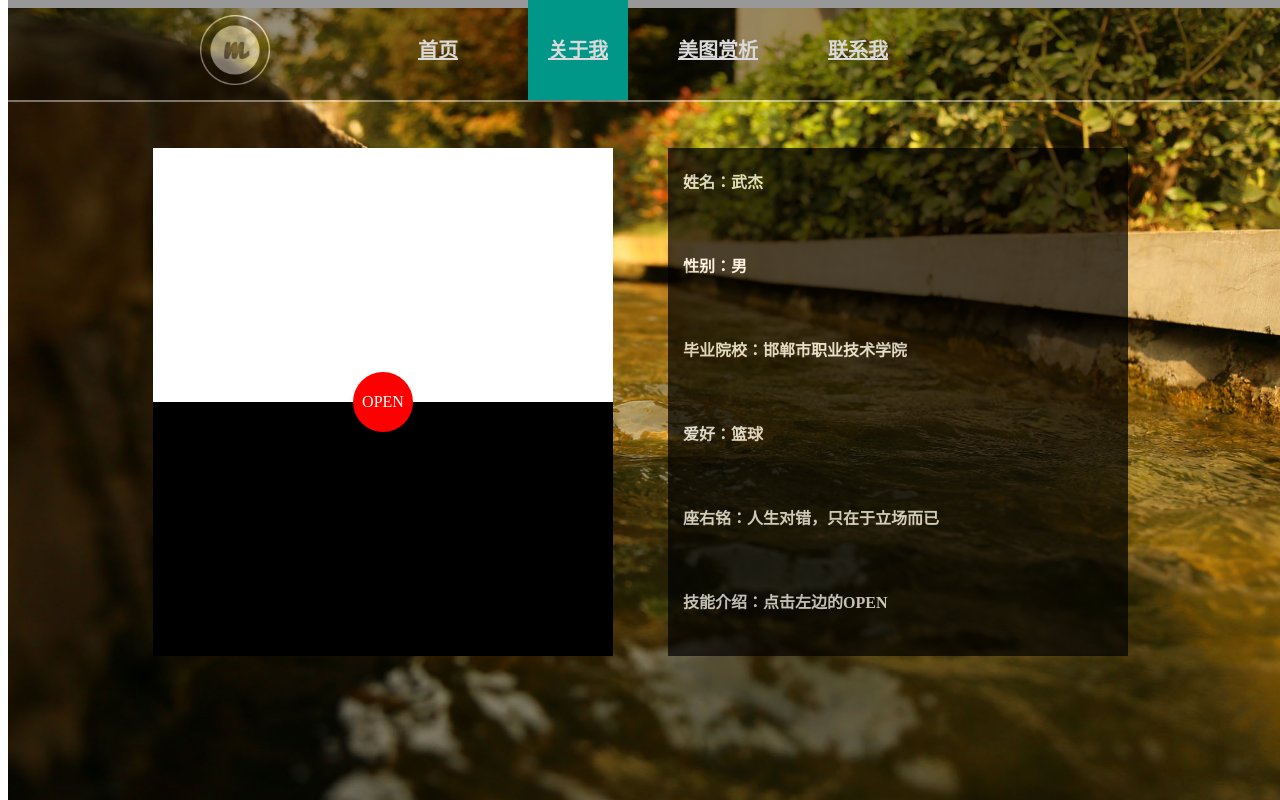
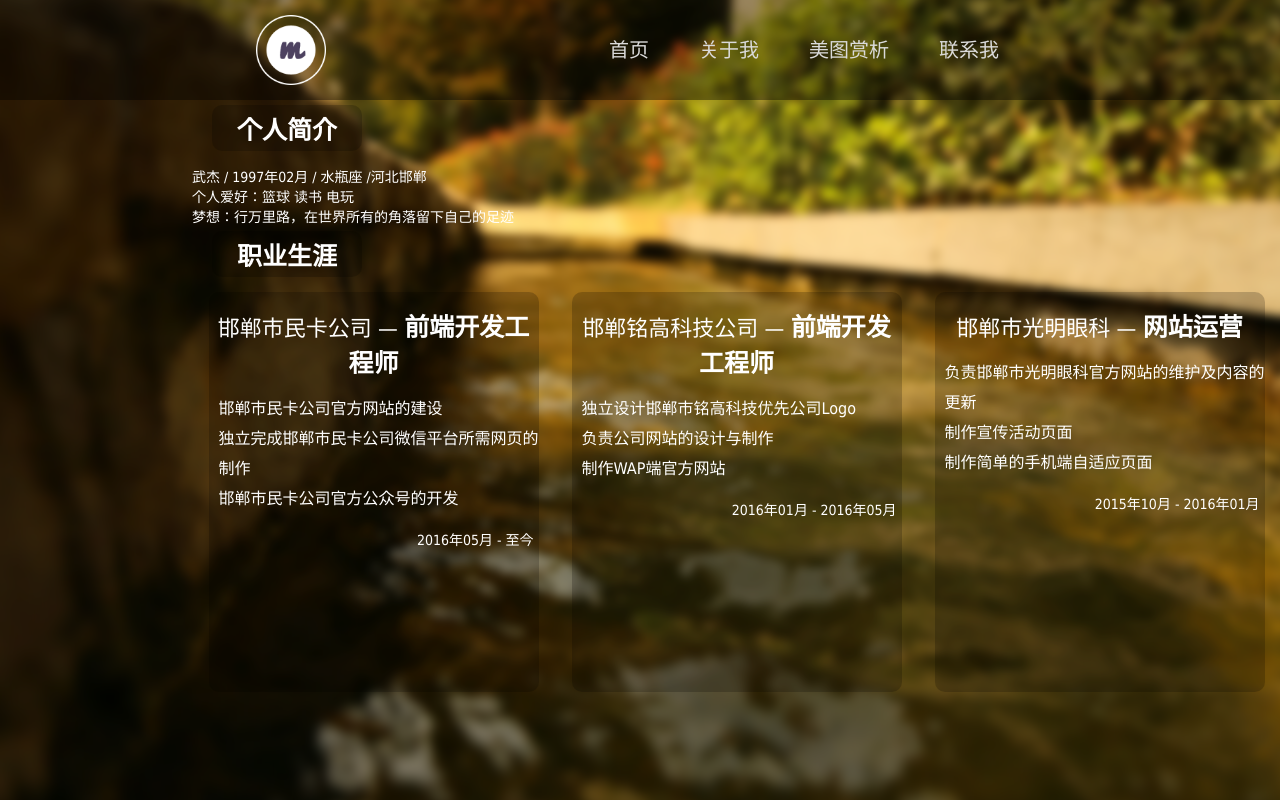
Before and after one commit to a596544022/a596544022.github.io, a website: page about.html in a window 1280 px wide. Drawn offline with nearby package versions, Linux system fonts and the light colour scheme; files whose address does not match are found by name.

Commit message:
2次修改

```diff
--- a/about.html
+++ b/about.html
@@ -1,113 +1,87 @@
 <!DOCTYPE>
-<html >
+<html>
+
 	<head>
-		<title>About ME
-		</title>
+		<title>My Page</title>
 		<meta http-equiv="Content-Type" content="text/html; charset=utf-8">
-		<link href="css.css" rel="stylesheet" type="text/css" >
+		<link href="css/css.css" rel="stylesheet" type="text/css">
 		<script src="js/jquery.js"></script>
-		<script type="text/javascript" src="js/main.js" ></script>
-				<!--[if IE]>
-<script type="text/javascript">
-$(document).ready(function(){
-$(".cont_t").css({"width":"1000px"})
-});
-</script>
-<![endif]-->
+		<script type="text/javascript" src="js/main.js"></script>
 	</head>
-	<body >
-		<div id="cav" style="overflow: hidden;position:absolute;top: 0px;left: 0px;width: 100%;height: 100%;z-index: 999;background-color: #000000;color: #FFFFFF">
-			<p style="text-align: center;padding-top: 10%;display: block;height: 300px;width:100%;">
-				<img src="img/001/loading.gif">
+
+	<body>
+		<!--<!__<div id="cav" style="overflow: hidden;position:absolute;top: 0;left: 0;width: 100%;height: 100%;z_index: 999;background_color: #000000;color: #FFFFFF">
+			<p style="text_align: center;padding_top: 10%;display: block;height: 300px;width:100%;">
+				<img src="http://7xrx6s.com1.z0.glb.clouddn.com/loading.gif">
 			</p>
-		</div>
-		<div class="top">
-			<img src="img/001/logo.png" class="logo">
-		</div>
-				<div id="top_son">
-			<ul>
-				<li>
-					<a href="index.html">首页<br />Index
-					</a>
-				</li>
-				<li>
-					<a href="javascript:void(0);" class="bg">关于我<br />About ME
-					</a>
-				</li>
-				<li>
-					<a href="pic.html" >美图赏析<br />Pictures
-					</a>
-				</li>
-				<li>
-					<a href="tel.html" >联系我<br />Tel Me
-					</a>
-				</li>
-			</ul>
-		</div>
-		<div class="cont">
-			<div class="cont_t" style="overflow: hidden;">
-				<div id="pic_l" class="my-pic">
-					<div class="my_l_t"></div>
-					<div class="my_l_b"></div>
-					<div class="my_l_c">OPEN</div>
-					<div class="my_cent">
-						<ul>
-							<li></li>
-							<li>入门</li>
-							<li>熟悉</li>
-							<li>熟练</li>
-							<li>精通</li>
-						</ul>
-						<ul>
-							<li class="my_first">HTML</li>
-							<li class="my_first_one"></li>
-						</ul>
-						<ul>
-							<li class="my_first">CSS</li>
-							<li class="my_first_one2"></li>
-						</ul>
-						<ul>
-							<li class="my_first">HTML5</li>
-							<li class="my_first_one3"></li>
-						</ul>
-						<ul>
-							<li class="my_first">CSS3</li>
-							<li class="my_first_one3"></li>
-						</ul>
-						<ul>
-							<li class="my_first">Javascript</li>
-							<li class="my_first_one2"></li>
-						</ul>
-						<ul>
-							<li class="my_first">Jquery</li>
-							<li class="my_first_one2"></li>
-						</ul>
-					</div>
-				</div>
-				<div id="pic_r" class="my-pic my">
-					<p>姓名：武杰
-					</p>
-					<br>
-					<p>性别：男
-					</p>
-					<br>
-					<p>毕业院校：邯郸市职业技术学院
-					</p>
-					<br>
-					<p>爱好：篮球
-					</p>
-					<br>
-					<p>座右铭：人生对错，只在于立场而已
-					</p>
-					<br>
-					<p>技能介绍：点击左边的OPEN
-					</p>
-					<br>
-				</div>
-			</div>
-		</div>
-		<div id="cent">
-			<img src="img/001/bg2.JPG" style="width: 100%;height: 100%;">
-		</div>
+		</div>__>-->
+		<header>
+			<section class="header">
+				<img src="img/logo.png" class="logo" />
+				<ul class="right">
+					<li class="nav">
+						<a href="index.html">首页</a><span class="b_line"><i></i></span></li>
+					<li class="nav">
+						<a href="#">关于我</a><span class="b_line"><i></i></span></li>
+					<li class="nav">
+						<a href="#">美图赏析</a><span class="b_line"><i></i></span></li>
+					<li class="nav">
+						<a href="#">联系我</a><span class="b_line"><i></i></span></li>
+				</ul>
+			</section>
+		</header>
+		<section class="page_bg bg2"></section>
+		<section class="ab_in">
+			<section class="person_resume">
+					<h2 class="top">个人简介</h2>
+					<section class="inner">
+						<p>武杰 / 1997年02月 / 水瓶座 /河北邯郸</p>
+						<p>个人爱好：篮球 读书 电玩</p>
+						<p>梦想：行万里路，在世界所有的角落留下自己的足迹</p>
+					</section>
+				</section>
+				<section class="person_resume">
+					<h2 class="top">职业生涯</h2>
+					<section class="inner">
+						<section class="left list">
+							<section class="title">邯郸市民卡公司 — <span>前端开发工程师</span></section>
+							<section class="inner_text">
+								<ul>
+									<li>邯郸市民卡公司官方网站的建设</li>
+									<li>独立完成邯郸市民卡公司微信平台所需网页的制作</li>
+									<li>邯郸市民卡公司官方公众号的开发</li>
+								</ul>
+							</section>
+							<section class="time">2016年05月 - 至今</section>
+						</section>
+						<section class="left list">
+							<section class="title">邯郸铭高科技公司 — <span>前端开发工程师</span></section>
+							<section class="inner_text">
+								<ul>
+									<li>独立设计邯郸市铭高科技优先公司Logo</li>
+									<li>负责公司网站的设计与制作</li>
+									<li>制作WAP端官方网站</li>
+								</ul>
+							</section>
+							<section class="time">2016年01月 - 2016年05月</section>
+						</section>
+						<section class="left list">
+							<section class="title">邯郸市光明眼科 — <span>网站运营</span></section>
+							<section class="inner_text">
+								<ul>
+									<li>负责邯郸市光明眼科官方网站的维护及内容的更新</li>
+									<li>制作宣传活动页面</li>
+									<li>制作简单的手机端自适应页面</li>
+								</ul>
+							</section>
+							<section class="time">2015年10月 - 2016年01月</section>
+						</section>
+						<div class="clear">
+
+						</div>
+					</section>
+				</section>
+		</section>
 	</body>
+
 </html>
--- a/less/css.less
+++ b/less/css.less
@@ -168,11 +168,11 @@ body {
 header {
     height: 100px;
     width: 100%;
-    position: absolute;
-    top: 0;
-    border-bottom: 2px solid #FFF;
-    z-index: 1;
+    position: relative;
+    top: 0; //  border_bottom: 2px solid #FFF;
+    z-index: 99999;
     background: rgba(0,0,0,.4);
+    min-width: 900px;
     .header {
         width: 60%;
         margin: 0 auto;
@@ -185,19 +185,21 @@ header {
         float: left;
         line-height: 100px;
         position: relative;
+        margin: 0 20px;
         a {
             color: #DADADA;
-            display: inline-block;
+            display: inline_block;
             height: 100%;
-            padding: 0 20px;
-            font-size: 25px;
+            width: 100%;
+            font-size: 20px;
+            padding: 0 5px;
         }
         a:hover {
             color: #DADADA;
         }
     }
 }
-.page-bg {
+.page_bg {
     position: absolute;
     top: 0;
     left: 0;
@@ -209,28 +211,93 @@ header {
     background: url("../img/bg1.jpg") 50%;
     background-size: cover;
 }
+.bg2 {
+    overflow: hidden;
+    background: url("../img/bg2.jpg") 50%;
+    background-size: cover;
+}
+.bg3 {
+    overflow: hidden;
+    background: url("../img/bg3.jpg") 50%;
+    background-size: cover;
+}
+.bg4 {
+    overflow: hidden;
+    background: url("../img/bg4.jpg") 50%;
+    background-size: cover;
+}
 .bg1:after {
     content: "";
-    filter:url("blur.svg#blur");
     /* FireFox, Chrome, Opera */
     -webkit-filter: blur(5px);
     /* Chrome, Opera */
-    -moz-filter: blur(2px);
-    -ms-filter: blur(2px);
-    filter:blur(2px);
+    -moz-filter: blur(5px);
+    -ms-filter: blur(5px);
+    filter:blur(5px);
     background: url("../img/bg1.jpg") 50%;
     background-size: cover;
-    position: absolute;
+    position: fixed;
     top: 0;
     right: 0;
     bottom: 0;
     left: 0;
     margin: -30px;
 }
-.b-line {
+.bg2:after {
+    content: "";
+    /* FireFox, Chrome, Opera */
+    -webkit-filter: blur(5px);
+    /* Chrome, Opera */
+    -moz-filter: blur(5px);
+    -ms-filter: blur(5px);
+    filter:blur(5px);
+    background: url("../img/bg2.jpg") 50%;
+    background-size: cover;
+    position: fixed;
+    top: 0;
+    right: 0;
+    bottom: 0;
+    left: 0;
+    margin: -30px;
+}
+.bg3:after {
+    content: "";
+    /* FireFox, Chrome, Opera */
+    -webkit-filter: blur(5px);
+    /* Chrome, Opera */
+    -moz-filter: blur(5px);
+    -ms-filter: blur(5px);
+    filter:blur(5px);
+    background: url("../img/bg3.jpg") 50%;
+    background-size: cover;
+    position: fixed;
+    top: 0;
+    right: 0;
+    bottom: 0;
+    left: 0;
+    margin: -30px;
+}
+.bg4:after {
+    content: "";
+    /* FireFox, Chrome, Opera */
+    -webkit-filter: blur(5px);
+    /* Chrome, Opera */
+    -moz-filter: blur(5px);
+    -ms-filter: blur(5px);
+    filter:blur(5px);
+    background: url("../img/bg4.jpg") 50%;
+    background-size: cover;
+    position: fixed;
+    top: 0;
+    right: 0;
+    bottom: 0;
+    left: 0;
+    margin: -30px;
+}
+.b_line {
     position: absolute;
     width: 100%;
-    bottom: 4px;
+    bottom: 3px;
     left: 0;
     i {
         margin: 0 auto;
@@ -251,7 +318,7 @@ header {
     width: 100%;
 }
 //首页
-.in-c {
+.in_c {
     width: 190px;
     position: absolute;
     z-index: 5;
@@ -266,7 +333,7 @@ header {
     cursor: default;
     span {
         font-size: 40px;
-        color: #DADADA;
+        color: #717171;
         cursor: default;
         filter:url("blur.svg#blur");
         /* FireFox, Chrome, Opera */
@@ -286,3 +353,66 @@ header {
         filter:blur(0px);
     }
 }
+//关于我
+.ab_in {
+    position: relative;
+    width: 70%;
+    margin: 0 auto;
+    .person_resume {
+        color: #FFFFFF;
+        margin-top: 5px;
+        .top {
+            font-size: 25px;
+            font-weight: 700;
+            padding: 5px 15px;
+            width: 120px;
+            text-align: center;
+            background: rgba(0,0,0,.2);
+            border-radius: 10px;
+            margin-left: 20px;
+        }
+        .inner {
+            margin-top: 15px;
+            min-width: 1100px;
+            .list {
+                width: 30%;
+            min-width: 310px;
+
+                background: rgba(0,0,0,.2);
+                border-radius: 10px;
+                min-height: 400px;
+                margin: 0 1.5% 30px;
+                .title {
+                    text-align: center;
+                    font-size: 22px;
+                    margin-top: 15px;
+                    span {
+                        font-size: 25px;
+                        font-weight: 700;
+                    }
+                }
+                .inner_text {
+                    margin: 15px 0;
+                    li {
+                        margin-left: 10px;
+                        font-size: 16px;
+                        line-height: 30px;
+                    }
+                }
+                .time{
+                    text-align: right;
+                    padding-right: 5px;
+                }
+            }
+        }
+    }
+}
+//美图赏析
+.pic_in {
+    z-index: 9;
+    position: fixed; //  height: 100%;
+    top: 100px;
+    bottom: 0; //  padding_top:100px ;
+    width: 600px; //  margin: _100px auto 0;
+    overflow-y: scroll;
+}
```
Also changed, not shown: index.html (+6 -6 lines), css/css.css.
